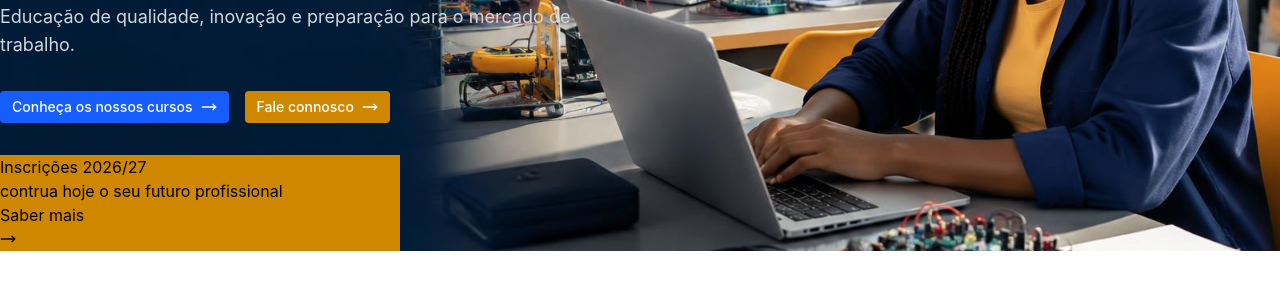
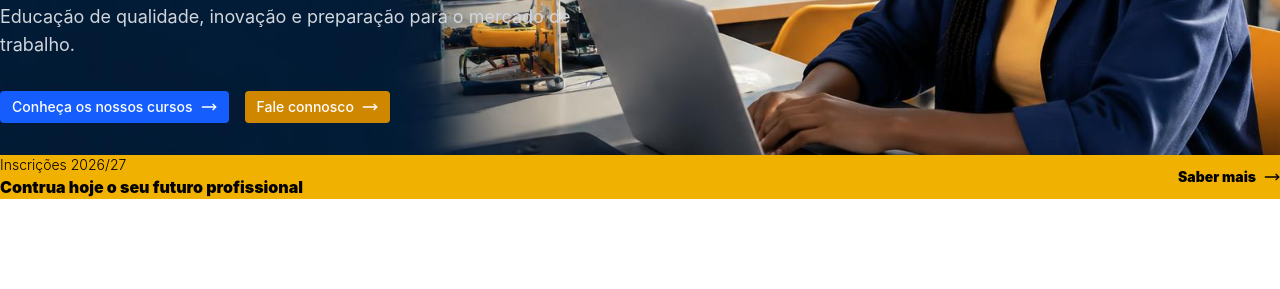
Before and after one commit to joaocalingo/xpto-school, a website: page index.html in a window 1280 px wide. Shown: the part 377-666 px from the top of the page. Drawn offline with Linux system fonts and the light colour scheme.

Commit message:
Part of inscrições 2026/2027 add done

```diff
--- a/index.html
+++ b/index.html
@@ -81,10 +81,16 @@
                         Fale connosco
                     <i data-lucide="move-right" class="w-4"></i></button>
                 </div>
-                <div class="bg-yellow-600 text-black w-100 ">
-                    <h3>Inscrições 2026/27</h3>
-                    <h1>contrua hoje o seu futuro profissional</h1>
-                    <span>Saber mais <i data-lucide="move-right" class="w-4"></i></span>
+                <div class="bg-yellow-500 text-black w-xl grid place-self-end px-14 py-5">
+                    <div class="flex justify-between items-center gap-6 ">
+                        <div class="">
+                            <h3 class="font-light text-sm">Inscrições 2026/27</h3>
+                            <h1 class="font-black">Contrua hoje o seu futuro profissional</h1>
+                        </div>
+                        <div>
+                            <span class="flex items-center gap-2 text-sm font-black">Saber mais <i data-lucide="move-right" class="w-4"></i></span>
+                        </div>
+                    </div>
                 </div>
             </section>
         </main>
```
